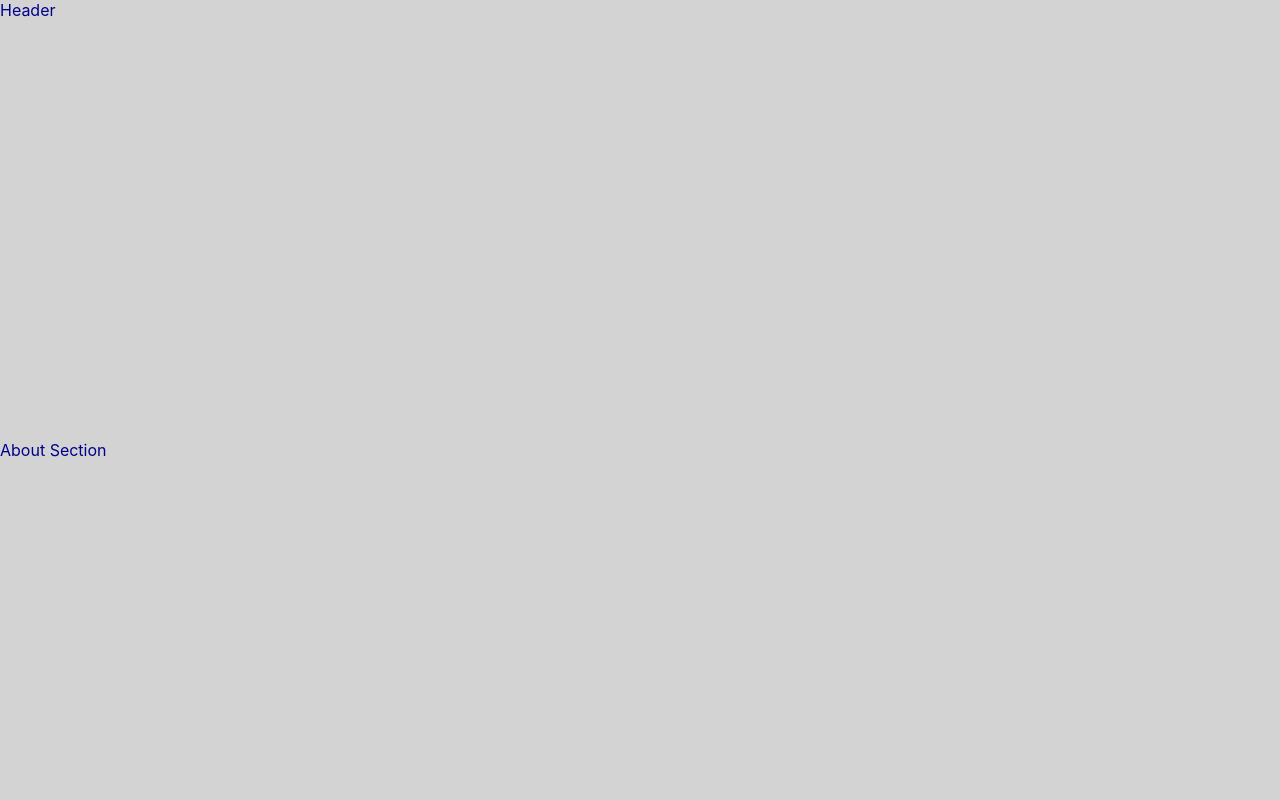
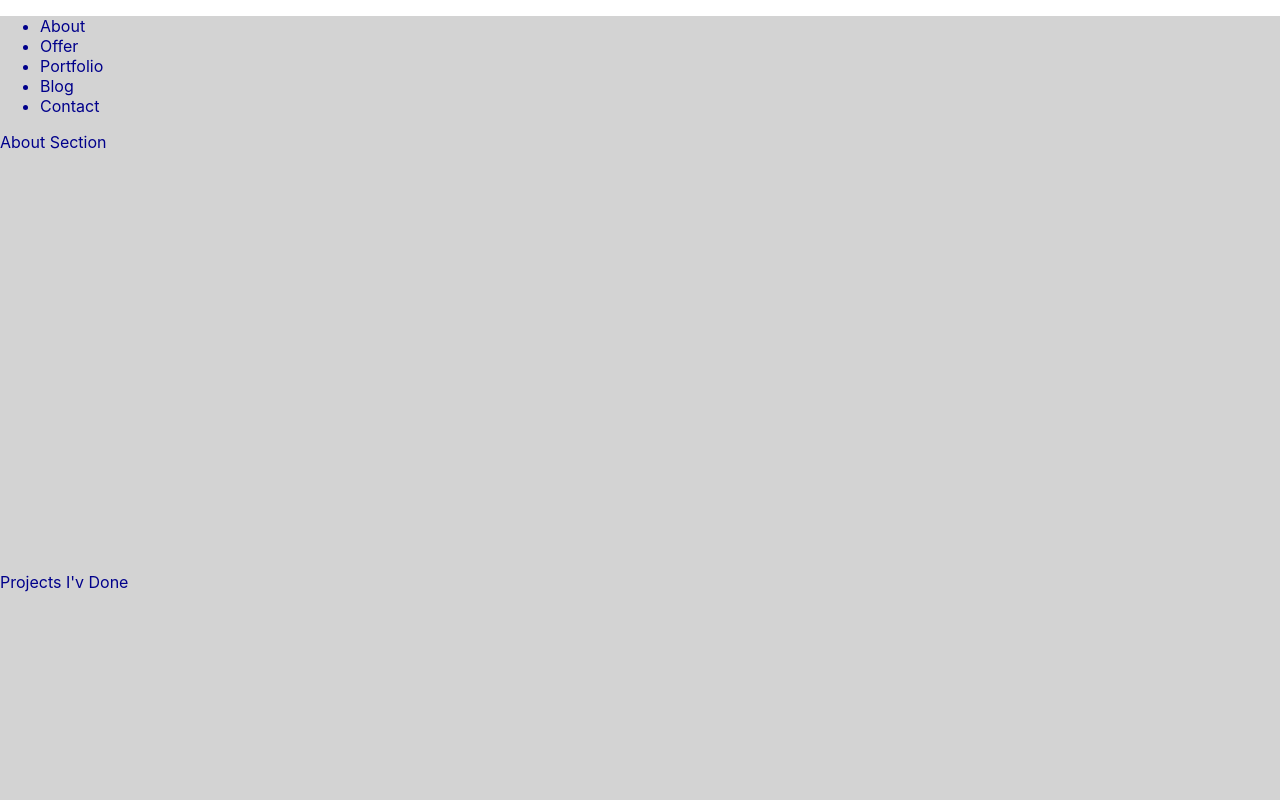
Before and after one commit to krzysztofbogusz91/krzysztof_web, a React (Create React App) app: page / in a window 1280 px wide. Shown: the top 800 px of the page. Built offline with nearby package versions, Linux system fonts and the light colour scheme.

Commit message:
working on navbar

```diff
--- a/package.json
+++ b/package.json
@@ -7,9 +7,11 @@
     "@types/node": "12.7.2",
     "@types/react": "16.9.2",
     "@types/react-dom": "16.9.0",
+    "i18next": "^17.0.18",
     "node-sass": "^4.12.0",
     "react": "^16.9.0",
     "react-dom": "^16.9.0",
+    "react-i18next": "^10.13.1",
     "react-scripts": "3.1.1",
     "typescript": "3.5.3"
   },
--- a/src/App.tsx
+++ /dev/null
@@ -1,23 +0,0 @@
-import React from 'react';
-import './App.scss';
-import Header from './components/header/Header';
-import About from './components/about/About';
-import Portfolio from './components/portfolio/Portfolio';
-import Offer from './components/offer/Offer';
-import Contact from './components/contact/Contact';
-import Footer from './components/footer/Footer';
-
-const App: React.FC = () => {
-  return (
-    <div className="main-layout">
-      <Header />
-      <About />
-      <Portfolio />
-      <Offer />
-      <Contact />
-      <Footer />
-    </div>
-  );
-}
-
-export default App;
--- a/src/components/about/About.tsx
+++ b/src/components/about/About.tsx
@@ -3,7 +3,7 @@ import React, { Component } from 'react'
 export default class About extends Component {
     render() {
         return (
-            <div className="section">
+            <div id="about" className="section">
                 About Section
             </div>
         )
--- /dev/null
+++ b/src/components/app/App.tsx
@@ -0,0 +1,25 @@
+import React from 'react';
+import './App.scss';
+import Header from '../header/Header';
+import About from '../about/About';
+import Portfolio from '../portfolio/Portfolio';
+import Offer from '../offer/Offer';
+import Contact from '../contact/Contact';
+import Footer from '../footer/Footer';
+
+
+
+const App: React.FC = () => {
+  return (
+    <div className="main-layout">
+      <Header />
+      <About />
+      <Portfolio />
+      <Offer />
+      <Contact />
+      <Footer />
+    </div>
+  );
+}
+
+export default App;
--- a/src/components/header/Header.tsx
+++ b/src/components/header/Header.tsx
@@ -1,10 +1,12 @@
 import React, { Component } from 'react'
+import Navbar from './navbar/Navbar'
 
 export default class Header extends Component {
+
     render() {
         return (
-            <div className="section">
-                Header
+            <div>
+                <Navbar/>
             </div>
         )
     }
--- /dev/null
+++ b/src/components/header/navbar/Navbar.tsx
@@ -0,0 +1,25 @@
+import React, { Component } from 'react'
+
+export default class Navbar extends Component {
+    goTo(event: any){
+       const text: string = event.target.textContent.toLowerCase();
+       return !!text ? (document as any).getElementById(`#${text}`).scrollIntoView() : '';
+    }
+    render() {
+        // TODO li -> to loop
+        // TODO fix scroll redux method?
+        return (
+            <div>
+              <nav className="nav">
+                  <ul className="nav-elements">
+                      <li onClick={this.goTo} className="nav-elem">About</li>
+                      <li className="nav-elem">Offer</li>
+                      <li className="nav-elem">Portfolio</li>
+                      <li className="nav-elem">Blog</li>
+                      <li className="nav-elem">Contact</li>
+                  </ul>
+              </nav>
+            </div>
+        )
+    }
+}
```
Also changed, not shown: src/index.tsx (+5 -2 lines), src/components/app/App.scss (renamed from src/App.scss), 2 other files (tests, documents, lock files or other folders).
